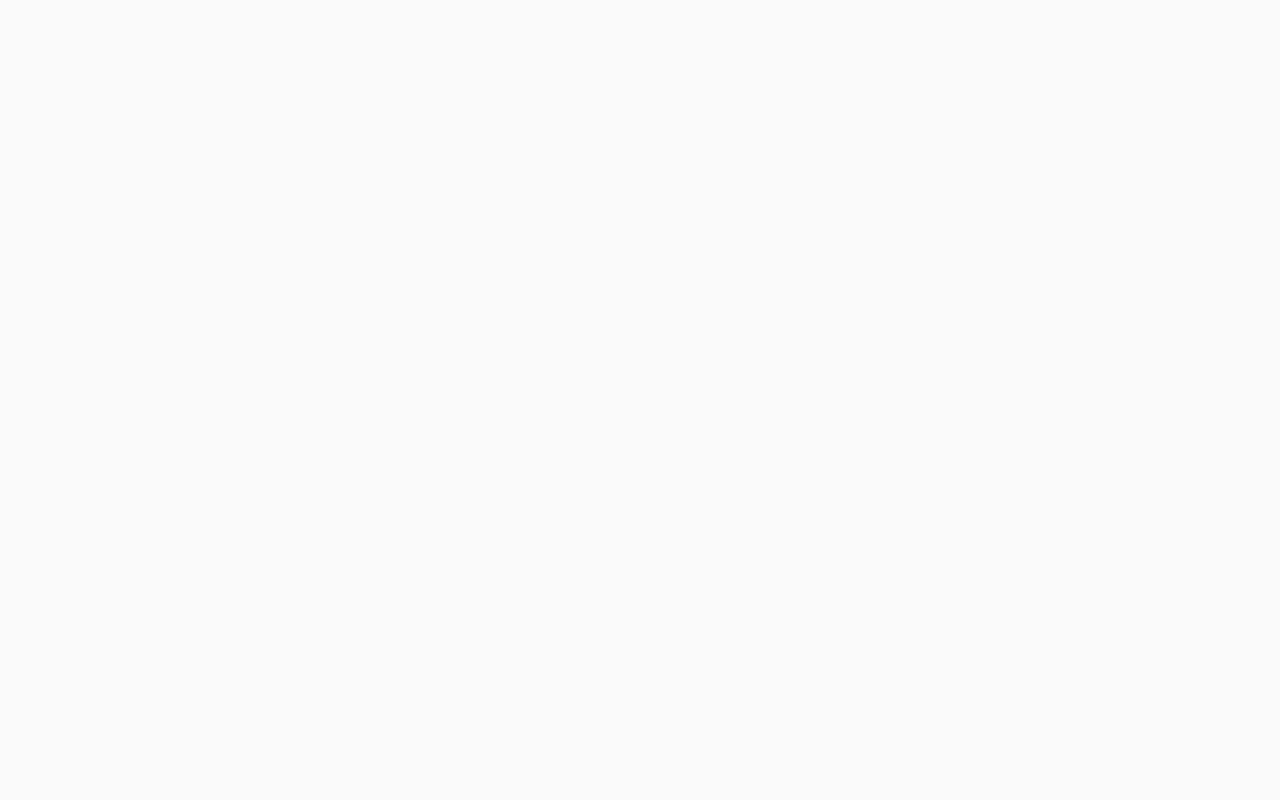
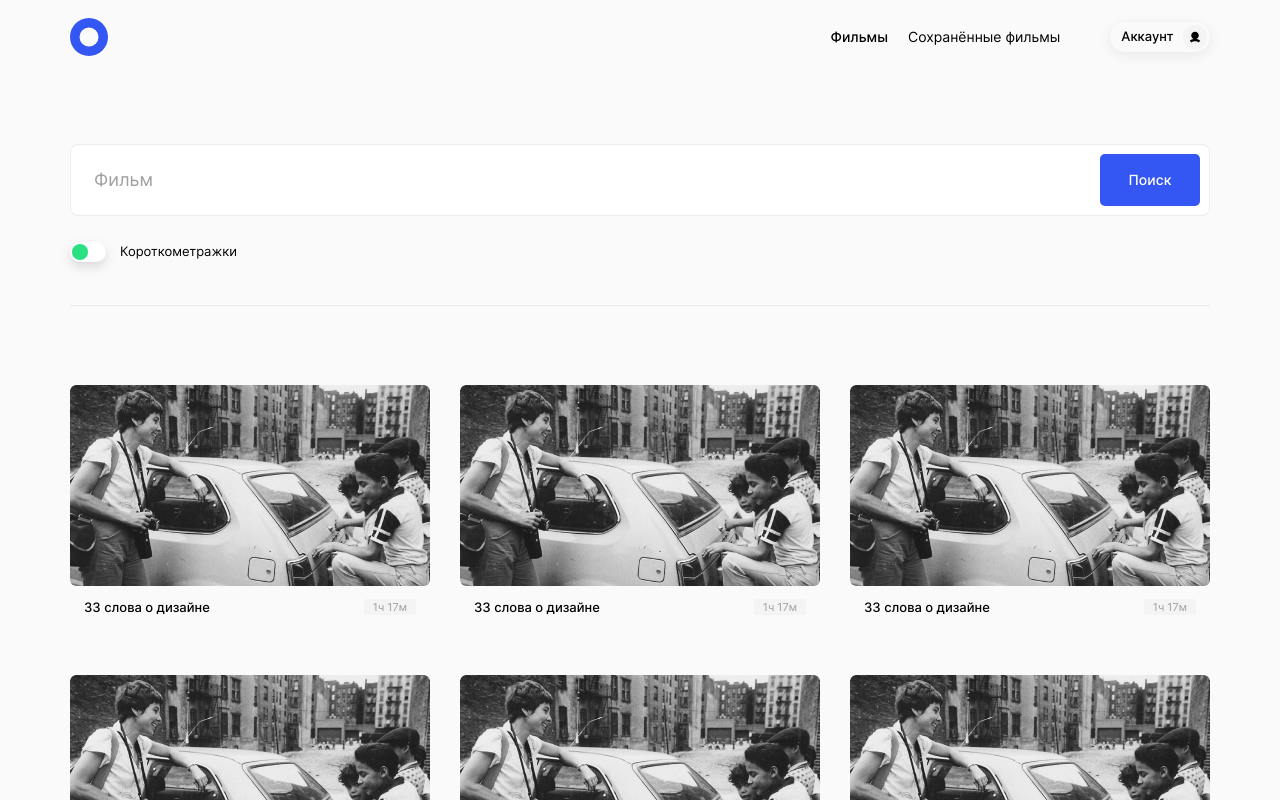
Before and after one commit to alexzkv/movies-explorer-frontend, a React (Create React App) app: page /saved-movies in a window 1280 px wide. Before the commit this address had no page. Shown: the top 800 px of the page. Built offline with nearby package versions, Linux system fonts and the light colour scheme.

Commit message:
feat: add savedmovies component

```diff
--- a/src/components/App/App.js
+++ b/src/components/App/App.js
@@ -3,6 +3,7 @@ import { Routes, Route } from 'react-router-dom';
 import Main from '../Main/Main';
 import Movies from '../Movies/Movies';
 import NotFound from '../NotFound/NotFound';
+import SavedMovies from '../SavedMovies/SavedMovies';
 
 export default function App() {
   return (
@@ -16,6 +17,10 @@ export default function App() {
         element={ <Movies loggedIn={'loggedIn'} /> }
       />
       <Route
+        exact path='/saved-movies'
+        element={ <SavedMovies loggedIn={'loggedIn'} /> }
+      />
+      <Route
         path='/'
         element={ <NotFound /> }
       />
--- a/src/components/MoviesCard/MoviesCard.js
+++ b/src/components/MoviesCard/MoviesCard.js
@@ -4,11 +4,7 @@ import CardImg from '../../images/pics/pic.png';
 
 export default function MoviesCard() {
   return (
-    <a
-      href='/trailerLink'
-      target='_blank'
-      rel='noreferrer'
-      className='card'
+    <article className='card'
     >
       <button type='button' className='card__btn'>Сохранить</button>
       {/* <button type='button' className='card__btn card__btn_type_save' /> */}
@@ -21,6 +17,6 @@ export default function MoviesCard() {
         <h2 className='card__title'>33 слова о дизайне</h2>
         <p className='card__duration'>1ч 17м</p>
       </div>
-    </a>
+    </article>
   );
 }
--- a/src/components/SavedMovies/SavedMovies.js
+++ b/src/components/SavedMovies/SavedMovies.js
@@ -0,0 +1,17 @@
+import Header from '../Header/Header';
+import Footer from '../Footer/Footer';
+import SearchForm from '../SearchForm/SearchForm';
+import MoviesCardList from '../MoviesCardList/MoviesCardList';
+
+export default function SavedMovies({ loggedIn }) {
+  return (
+    <>
+      <Header place='movies' loggedIn={loggedIn}/>
+      <main className='saved-movies'>
+        <SearchForm />
+        <MoviesCardList />
+      </main>
+      <Footer />
+    </>
+  )
+}
```
